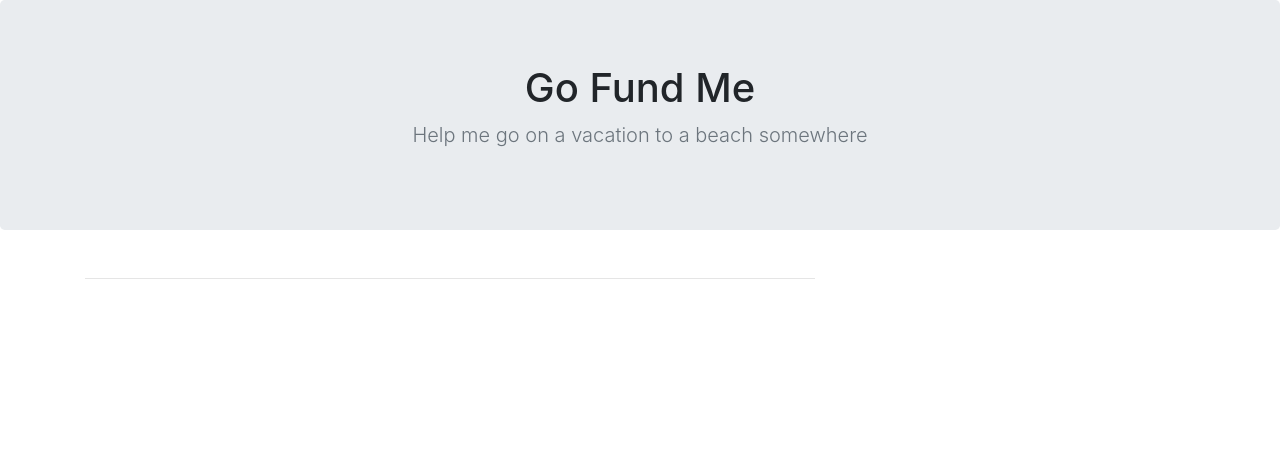
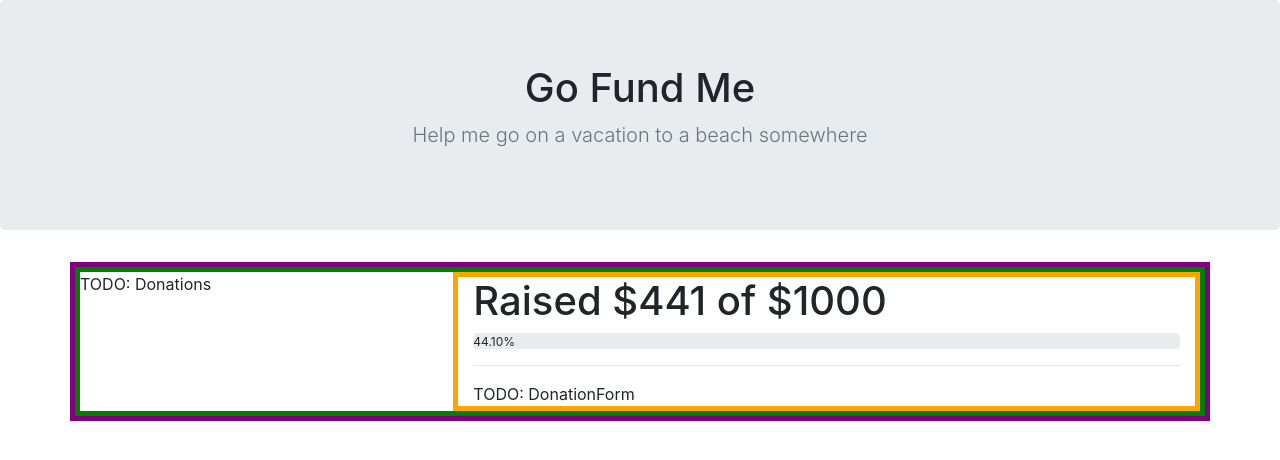
Before and after one commit to joinpursuit/Pursuit-Core-Web-Props-Lab-Tested, a React (Create React App) app: page / in a window 1280 px wide. Shown: the top 460 px of the page. Built offline with nearby package versions, Linux system fonts and the light colour scheme.

Commit message:
create Progess component

```diff
--- a/src/App.css
+++ b/src/App.css
@@ -1 +1,12 @@
 /* Your code here! */
+.container {
+    border: purple solid 5px;
+}
+.row {
+    border: green solid 5px;
+    display: flex;
+    justify-content: space-between;
+}
+.col-8 {
+    border: orange solid 5px;
+}
--- a/src/App.js
+++ b/src/App.js
@@ -1,7 +1,6 @@
 import React from "react";
-
 import TopBar from "./Components/TopBar";
-
+import Progress from "./Components/Progress";
 import "./App.css";
 
 const donations = [
@@ -44,12 +43,12 @@ export default class App extends React.Component {
         <TopBar />
         <div className="container">
           <div className="row">
-            {/* TODO: Donations */}
+            TODO: Donations
 
             <div className="col-8">
-              {/* TODO: Progress */}
+              <Progress />
               <hr />
-              {/* TODO: DonationForm */}
+              TODO: DonationForm
             </div>
           </div>
         </div>
--- a/src/Components/Progress.js
+++ b/src/Components/Progress.js
@@ -1,7 +1,24 @@
 import React from "react";
 
 const Progress = () => {
-  return null;
+  return (
+    <section>
+      <h1>Raised $441 of $1000</h1>
+      <section
+        className="progress"
+        // role="progressbar"
+        // aria-valuenow="441"
+        // aria-valuemin="0"
+        // aria-valuemax="1000"
+        // style="width: 44.10%"
+      >
+        44.10%
+      </section>
+      {/* <label for="ProgressBar">44.10%
+        <progress id="ProgressBar" value="441" max="1000"></progress>
+      </label> */}
+    </section>
+  );
 };
 
 export default Progress;
```
Also changed, not shown: src/Components/Donations.js (added).
